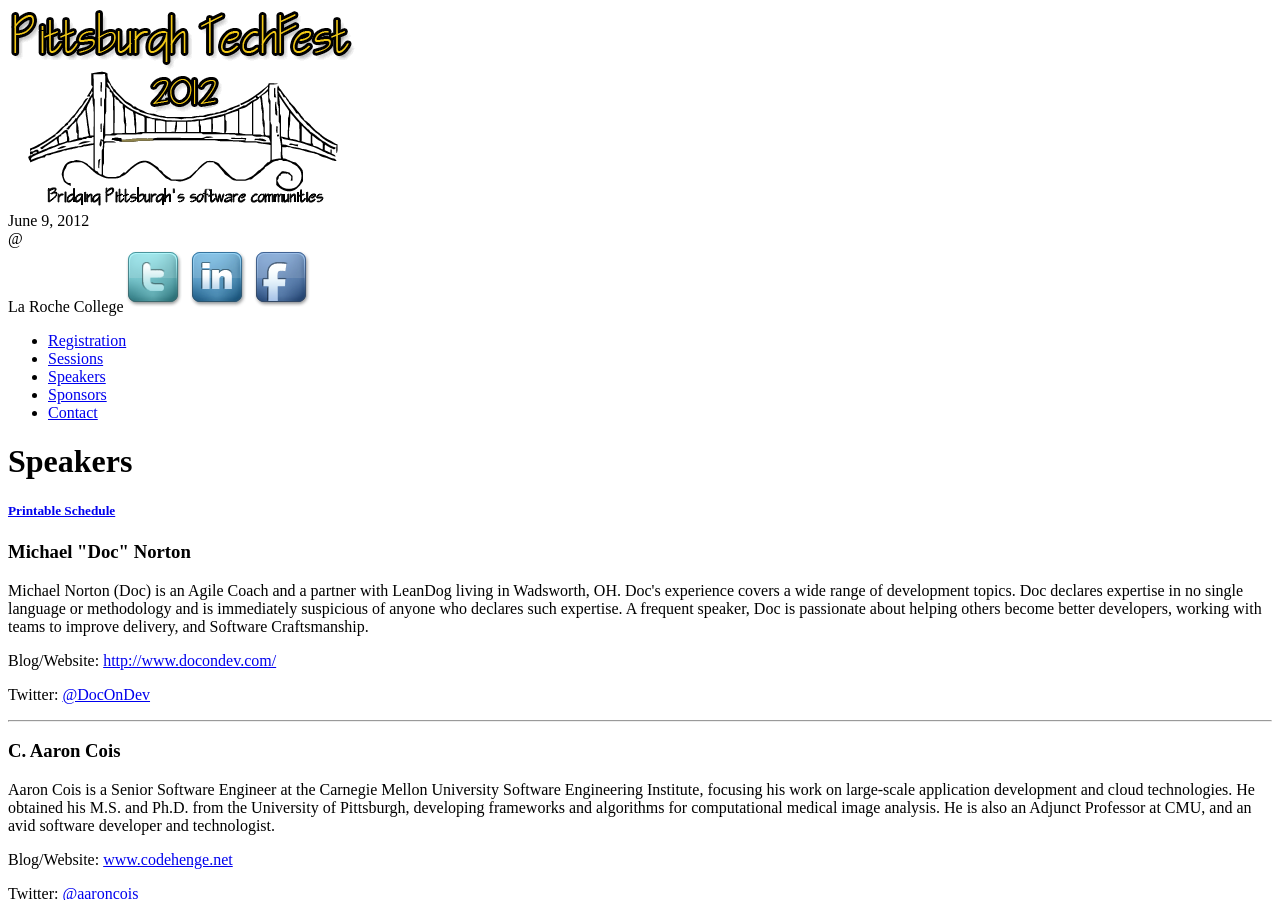
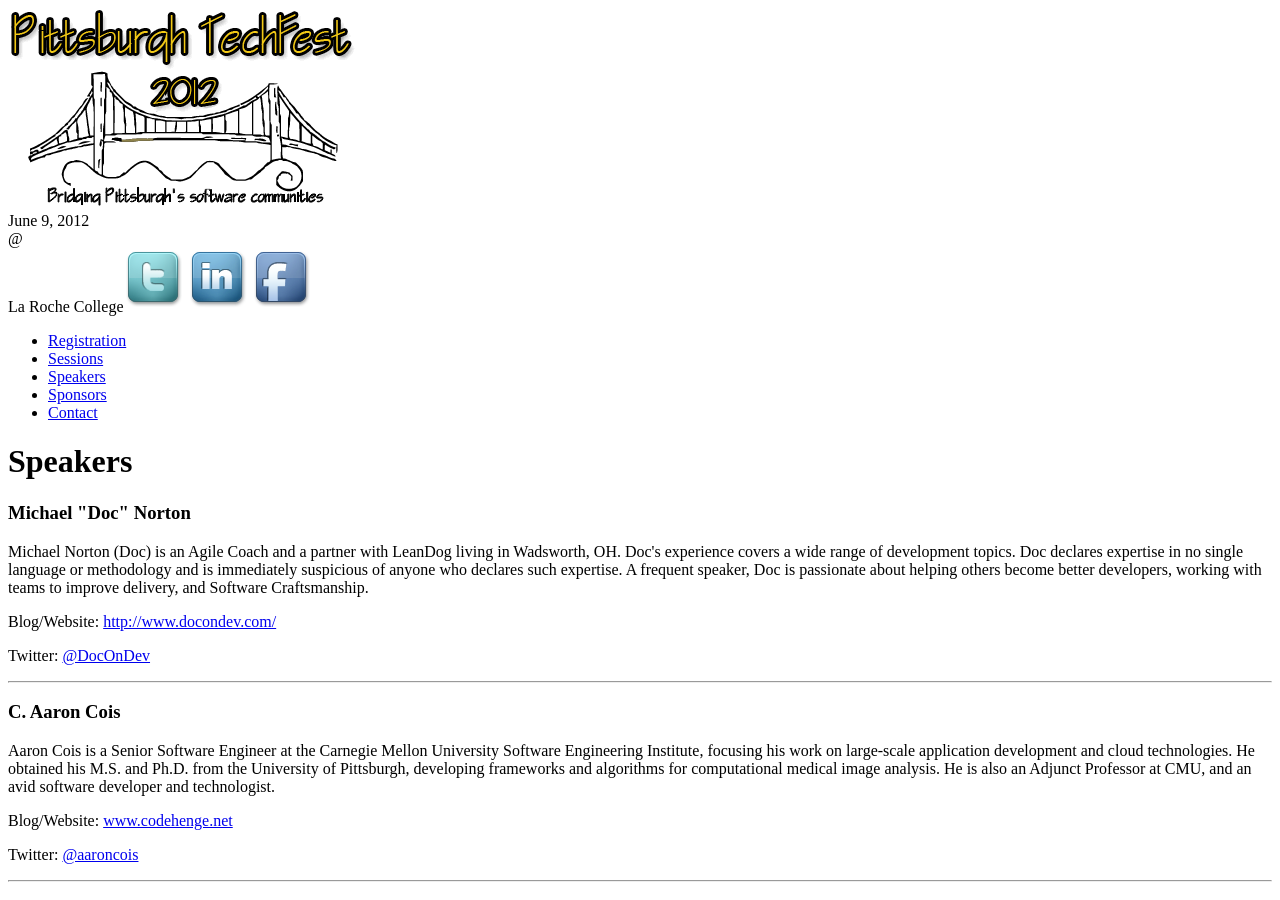
Before and after one commit to PghTechFest/pghtechfest.github.com, a Jekyll site: the page built from Speakers.md, in a window 1280 px wide and 900 px high. Built offline with Jekyll 4.4.1, drawn with Linux system fonts in a browser that asks for light colours; some web fonts are replaced.

Commit message:
Putting the schedule link on the correct page...

```diff
--- a/Speakers.md
+++ b/Speakers.md
@@ -6,8 +6,6 @@
 date: 01/01/2012
 ---
 {% include JB/setup %}
-
-<h5><a href="assets/PghTechFest2012ScheduleMatrix.pdf">Printable Schedule</a></h5>
 
 <h3 id="michaeldocnorton">Michael "Doc" Norton</h3>
 <p >Michael Norton (Doc) is an Agile Coach and a partner with LeanDog living in Wadsworth, OH. Doc's experience covers a wide range of development topics. Doc declares expertise in no single language or methodology and is immediately suspicious of anyone who declares such expertise. A frequent speaker, Doc is passionate about helping others become better developers, working with teams to improve delivery, and Software Craftsmanship.</p>
```
Also changed, not shown: Sessions.md (+2 -0 lines).
